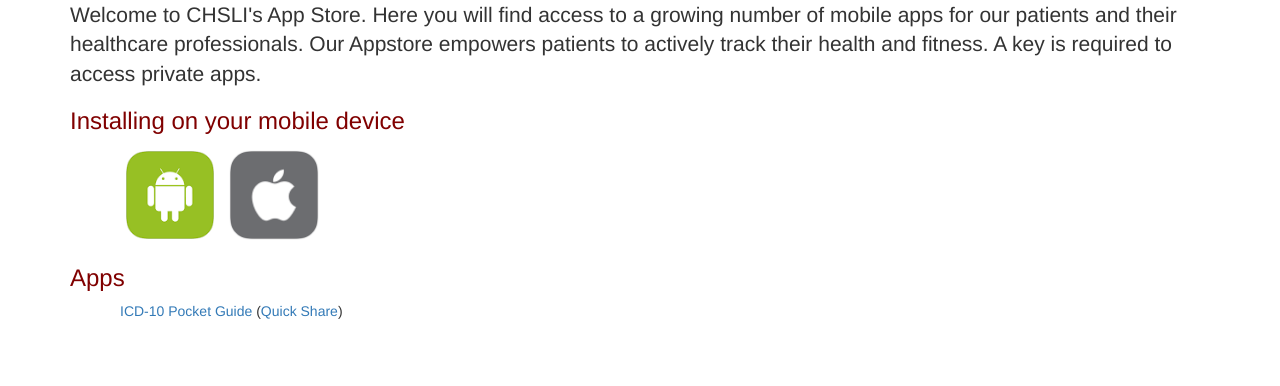
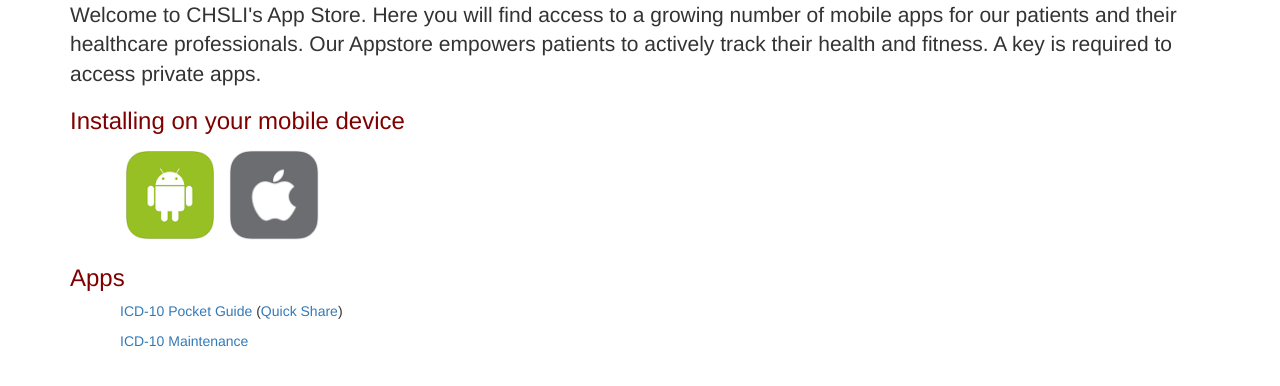
Before and after one commit to chsli-apps/apps, a plain HTML site: page index.html in a window 1280 px wide. Drawn offline with Linux system fonts and the light colour scheme.

Commit message:
adding icd10 maintenance

```diff
--- a/index.html
+++ b/index.html
@@ -24,6 +24,7 @@
 
 	  <h3 style="color:maroon">Apps</h3>
       <p><a href="https://icd10.apps.chsli.org" target="_blank">ICD-10 Pocket Guide</a>  (<a href="./img/icd10share.png">Quick Share</a>)</p>
+      <p><a href="https://icd10maint.apps.chsli.org" target="_blank">ICD-10 Maintenance</a></p>
 
 
     </div>
```
